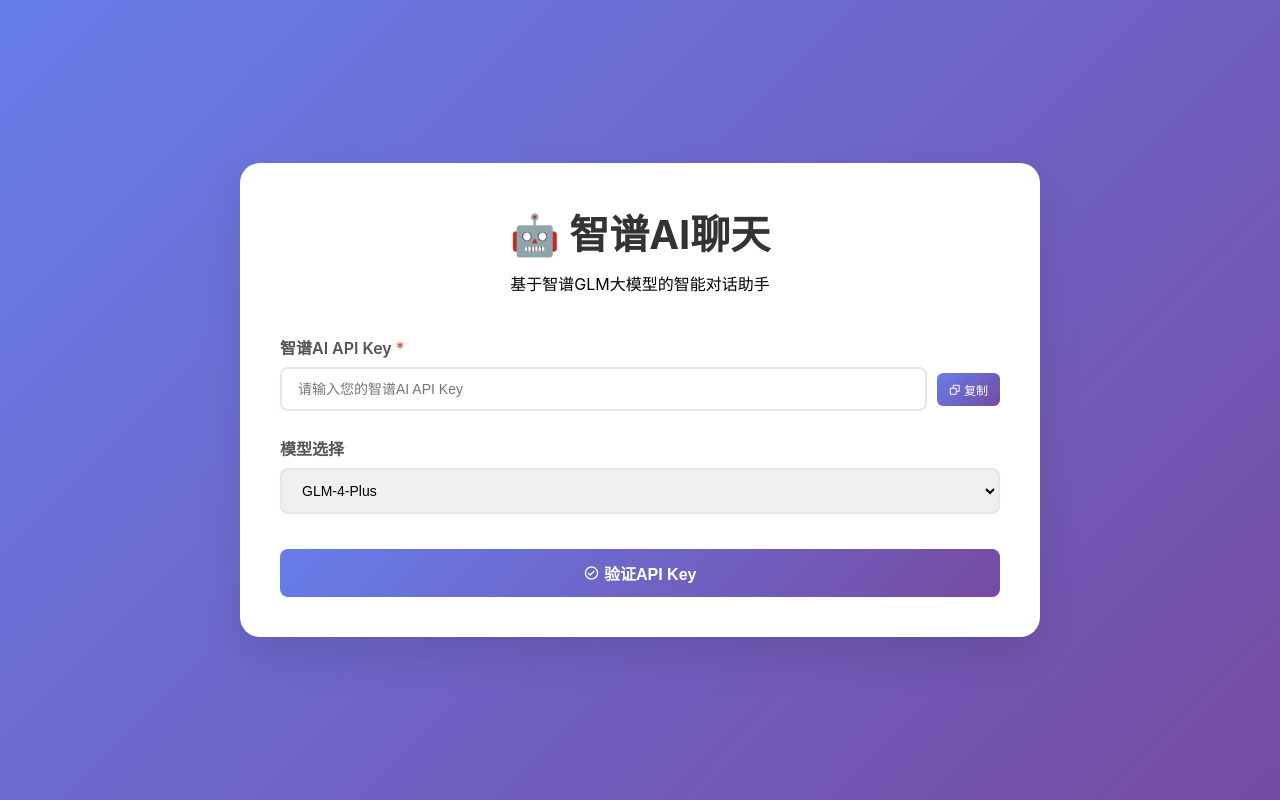
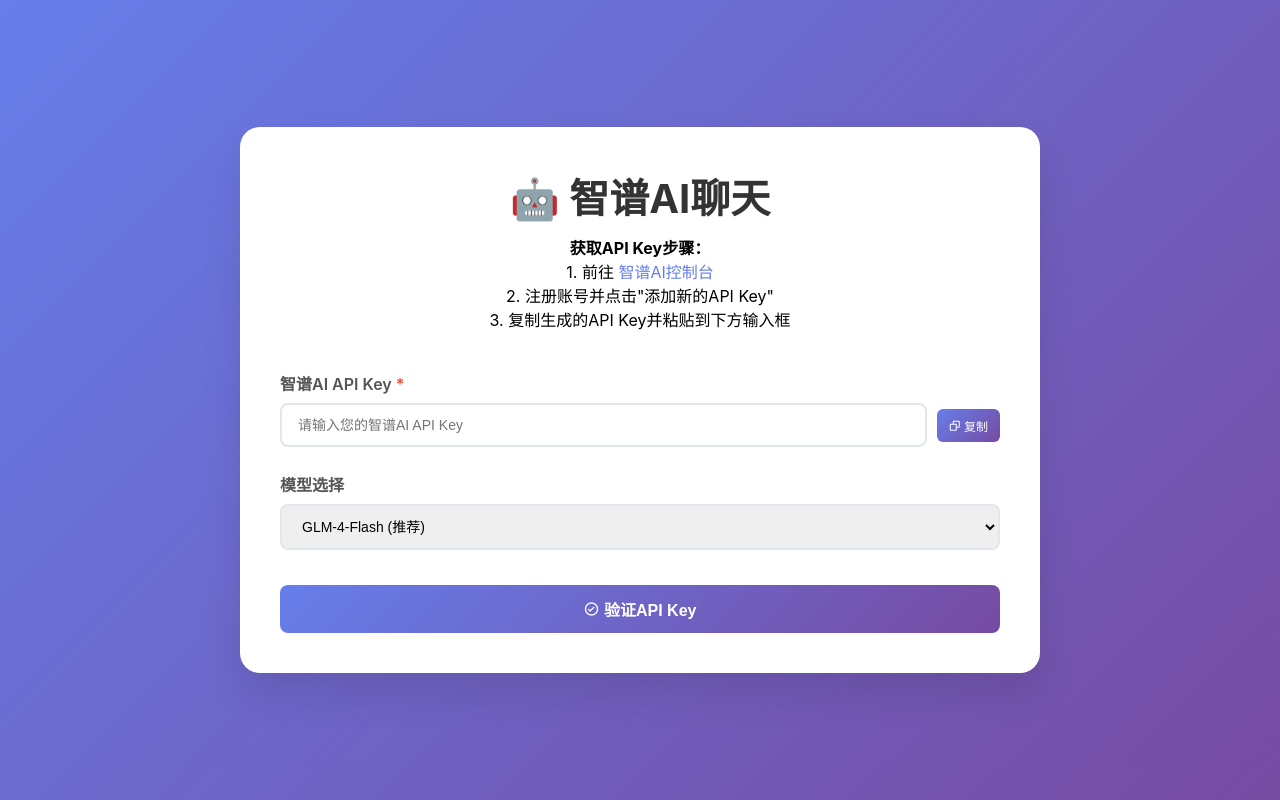
Before and after one commit to WuKunhuan163/zhipu_llm_api, a website: page index.html in a window 1280 px wide. Drawn offline with nearby package versions, Linux system fonts and the light colour scheme.

Commit message:
feat: 优化用户体验和默认设置
用户体验改进：
- 将GLM-4-Flash设为默认模型（推荐）
- 添加获取API Key的详细教程
- 包含智谱AI控制台的直接链接
- 更直观的步骤指导

界面优化：
- 头部描述改为API Key获取教程
- 模型选择中GLM-4-Flash标注为推荐
- 链接样式与主题色保持一致

现在用户能更容易上手使用！

```diff
--- a/index.html
+++ b/index.html
@@ -282,7 +282,12 @@
     <div class="container">
         <div class="header">
             <h1>🤖 智谱AI聊天</h1>
-            <p>基于智谱GLM大模型的智能对话助手</p>
+            <p>
+                <strong>获取API Key步骤：</strong><br>
+                1. 前往 <a href="https://bigmodel.cn/usercenter/proj-mgmt/apikeys" target="_blank" style="color: #667eea; text-decoration: none;">智谱AI控制台</a><br>
+                2. 注册账号并点击"添加新的API Key"<br>
+                3. 复制生成的API Key并粘贴到下方输入框
+            </p>
         </div>
 
         <!-- 配置区域 -->
@@ -301,12 +306,12 @@
         <div class="form-group">
             <label for="modelSelect">模型选择</label>
             <select id="modelSelect">
+                <option value="glm-4-flash" selected>GLM-4-Flash (推荐)</option>
                 <option value="glm-4-plus">GLM-4-Plus</option>
                 <option value="glm-4-0520">GLM-4-0520</option>
                 <option value="glm-4">GLM-4</option>
                 <option value="glm-4-air">GLM-4-Air</option>
                 <option value="glm-4-airx">GLM-4-AirX</option>
-                <option value="glm-4-flash">GLM-4-Flash</option>
             </select>
         </div>
 
@@ -349,7 +354,7 @@
 
     <script>
         let currentApiKey = '';
-        let currentModel = 'glm-4-plus';
+        let currentModel = 'glm-4-flash';
         let chatHistory = [];
         let apiBaseUrl = 'https://zhipu-llm-api.vercel.app/api'; // 将部署后的URL
 
```
Also changed, not shown: 1 other file.
